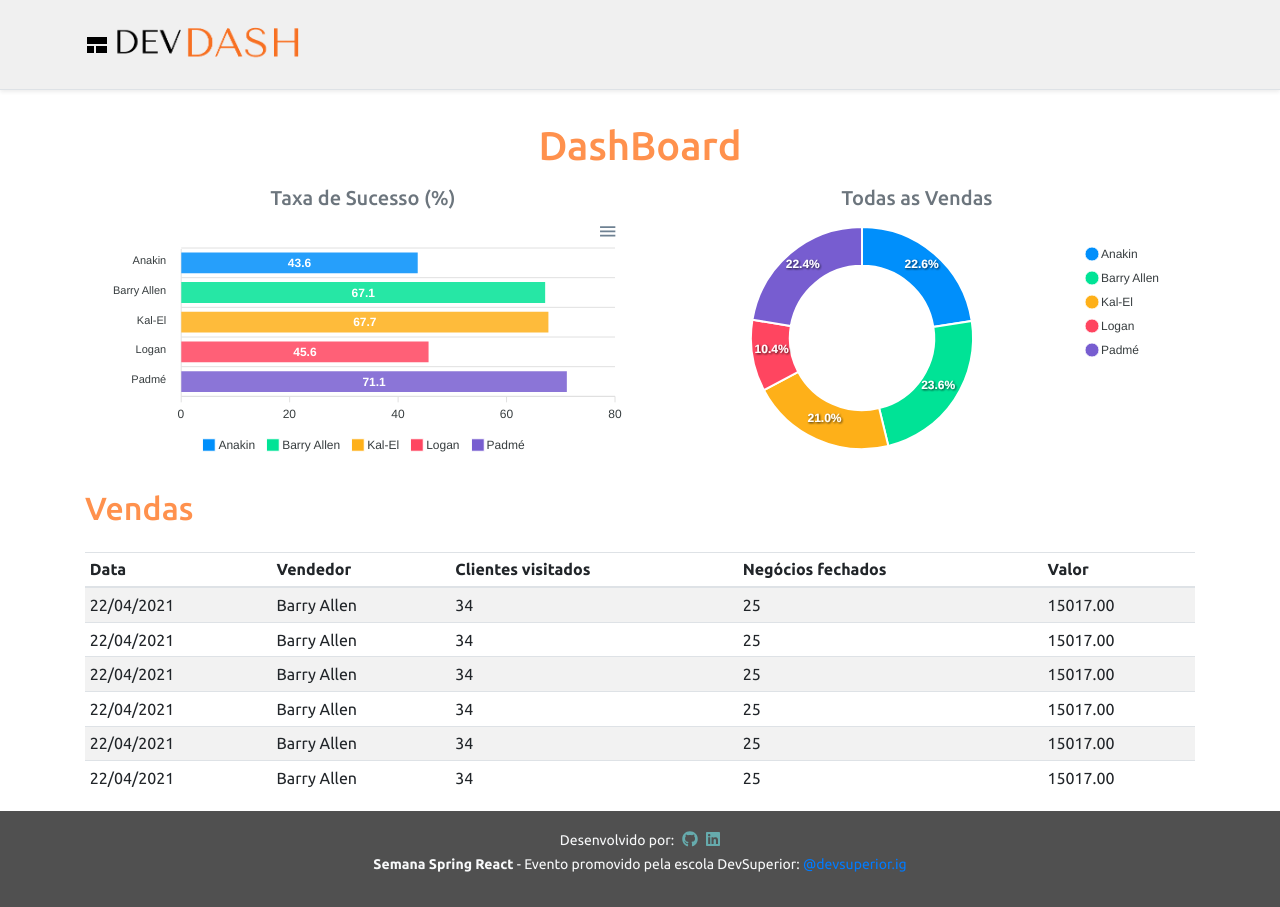
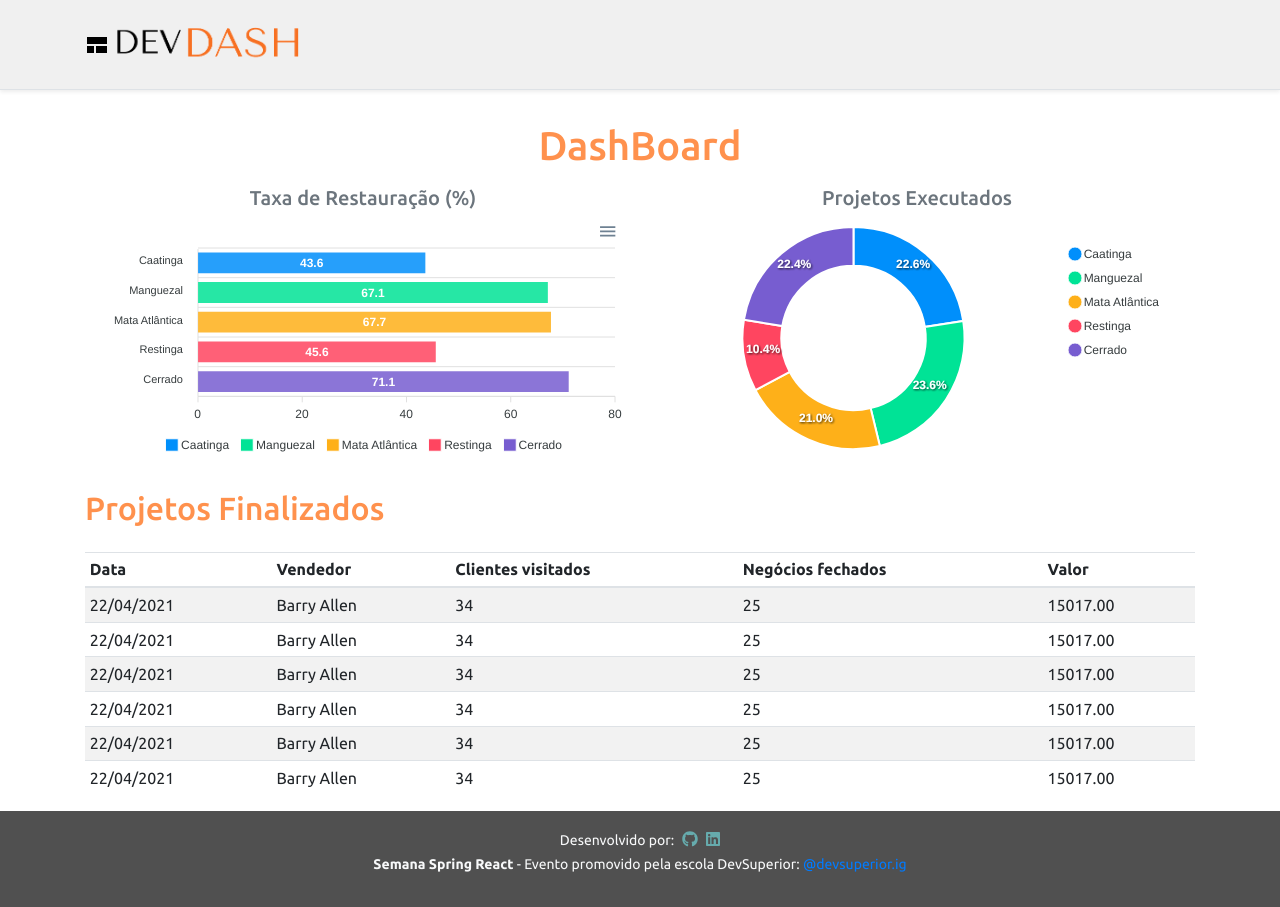
Before and after one commit to felipeblobo/DevDash, a React (Create React App) app in the folder frontend/: page / in a window 1280 px wide. Built offline with nearby package versions, Linux system fonts and the light colour scheme.

Commit message:
refazendo projeto com outro tema

```diff
--- a/frontend/src/App.tsx
+++ b/frontend/src/App.tsx
@@ -13,17 +13,17 @@ function App() {
         <h1 className='text-primary text-center my-3'>DashBoard</h1>
         <div className='row px-3'>
           <div className='col-sm-6'>
-            <h5 className='text-center text-secondary'>Taxa de Sucesso (%)</h5>
+            <h5 className='text-center text-secondary'>Taxa de Restauração (%)</h5>
             <BarChart />
          </div>
          <div className='col-sm-6'>
-         <h5 className='text-center text-secondary'>Todas as Vendas</h5>
+         <h5 className='text-center text-secondary'>Projetos Executados</h5>
             <DonutChart />
          </div>
         </div>
 
         <div className='py-3'>
-          <h2 className = 'text-primary'>Vendas</h2>
+          <h2 className = 'text-primary'>Projetos Finalizados</h2>
 
         </div>
         <DataTable />
--- a/frontend/src/components/BarChart/index.tsx
+++ b/frontend/src/components/BarChart/index.tsx
@@ -12,7 +12,7 @@ const BarChart = () => {
 
   const mockData = {
     labels: {
-      categories: ["Anakin", "Barry Allen", "Kal-El", "Logan", "Padmé"],
+      categories: ["Caatinga", "Manguezal", "Mata Atlântica", "Restinga", "Cerrado"],
     },
     series: [
       {
--- a/frontend/src/components/DonutChart/index.tsx
+++ b/frontend/src/components/DonutChart/index.tsx
@@ -4,7 +4,7 @@ const DonutChart = () => {
 
   const mockData = {
     series: [477138, 499928, 444867, 220426, 473088],
-    labels: ['Anakin', 'Barry Allen', 'Kal-El', 'Logan', 'Padmé']
+    labels:  ["Caatinga", "Manguezal", "Mata Atlântica", "Restinga", "Cerrado"]
 }
 
   const options = {
```
